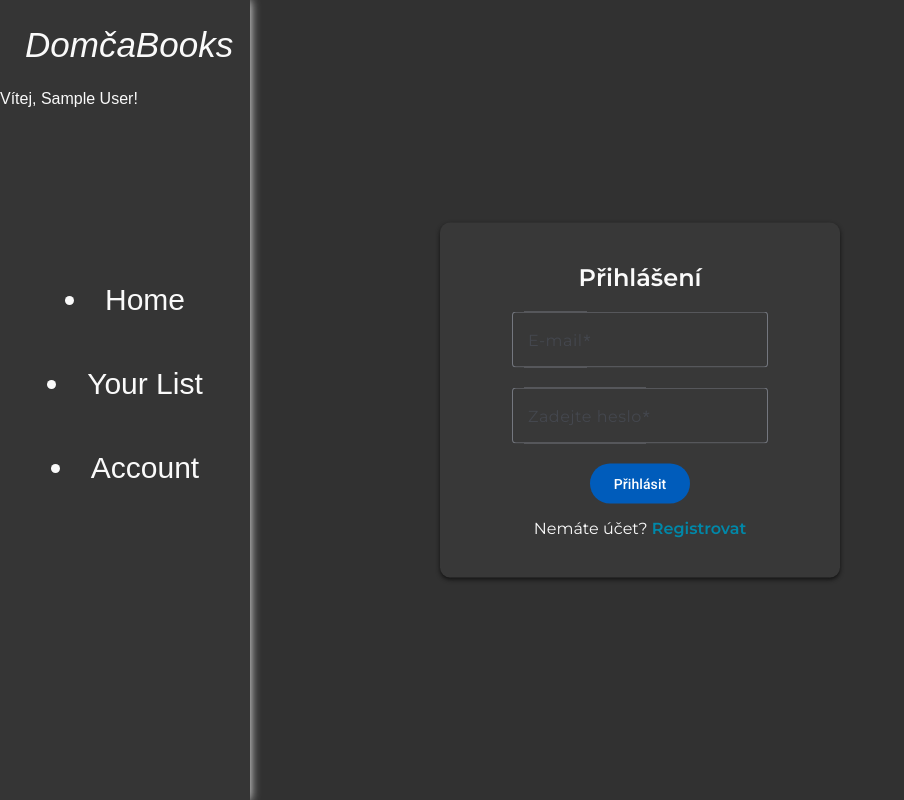
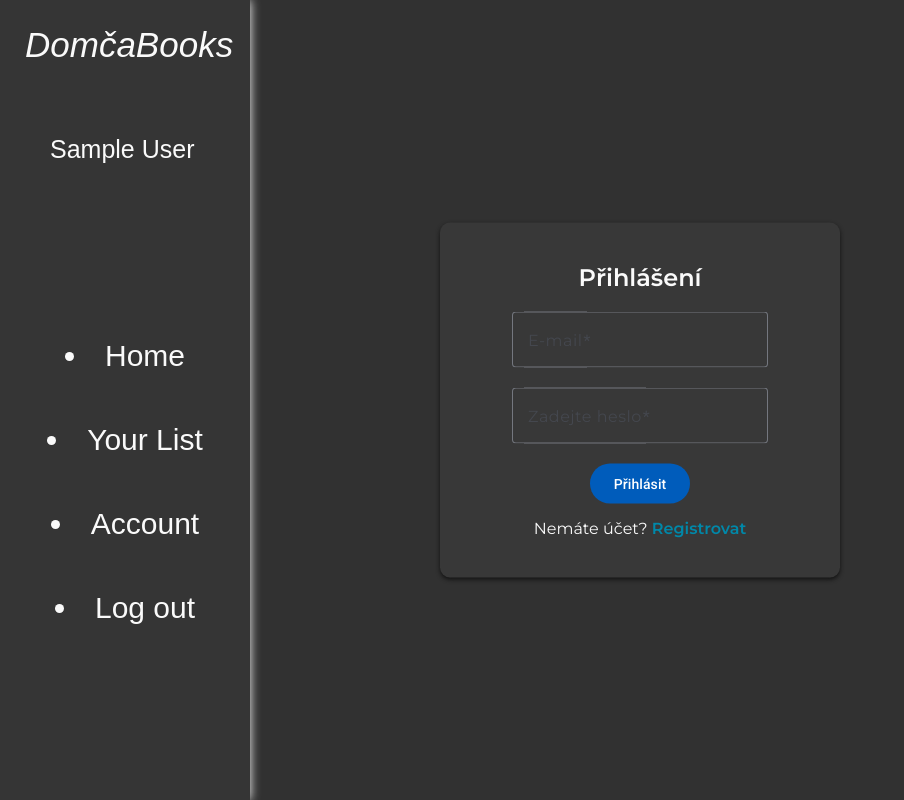
Before and after one commit to DomDomiX/LibraryApp---FrontEnd, an Angular app: page /login in a window 1280 px wide. Shown: the whole page, without its empty margins (0-904 px from the left). Built offline with nearby package versions, Linux system fonts and the light colour scheme; sample sign-in values are in the browser's storage.

Commit message:
Zobrazení knih uživatele

```diff
--- a/src/app/app.component.css
+++ b/src/app/app.component.css
@@ -64,3 +64,13 @@ body {
     color: #fafafa;
     font-size: 35px;
 }
+
+.user {
+    margin-left: 50px;
+    margin-top: 70px;
+    width: 100%;
+}
+
+.user p {
+    font-size: 25px;
+}
--- a/src/app/app.component.html
+++ b/src/app/app.component.html
@@ -2,16 +2,25 @@
     <div class="navbar">
         <i><div class="logo">DomčaBooks</div></i>
 
-        @if (loggedIn) {
-            <p>Vítej, {{ userName }}!</p>
-        } @else {
-            <p>Nejste přihlášen.</p>
-        }
+        <div class="user">
+            @if (loggedIn) {
+            <p>{{ userName }}</p>
+            } @else {
+                <p></p>
+            }
+        </div>
+
 
         <div class="navbar-items">
-            <li class="navbar-item"><a routerLink=>Home</a></li>
-            <li class="navbar-item"><a routerLink="/userBooks">Your List</a></li>
-            <li class="navbar-item"><a routerLink="/login">Account</a></li>
+            @if (loggedIn) {
+                <li class="navbar-item"><a routerLink=>Home</a></li>
+                <li class="navbar-item"><a routerLink="/userBooks">Your List</a></li>
+                <li class="navbar-item"><a routerLink="">Account</a></li>
+                <li class="navbar-item"><a routerLink="">Log out</a></li>
+            } @else {
+                <li class="navbar-item"><a routerLink=>Home</a></li>
+                <li class="navbar-item"><a routerLink="/login">Log in</a></li>
+            }
         </div>
     </div>
     <router-outlet></router-outlet>
--- a/src/app/app.component.ts
+++ b/src/app/app.component.ts
@@ -1,4 +1,4 @@
-import { Component } from '@angular/core';
+import { Component, OnInit } from '@angular/core';
 import { RouterOutlet } from '@angular/router';
 import { RouterLink } from '@angular/router';
 import { Router, NavigationEnd } from '@angular/router';
@@ -13,14 +13,19 @@ import { Inject, PLATFORM_ID } from '@angular/core';
   templateUrl: './app.component.html',
   styleUrl: './app.component.css'
 })
-export class AppComponent {
+export class AppComponent implements OnInit {
   title = 'LibraryApp';
   userName = '';
   loggedIn = false;
+  books: any[] = [];
 
   constructor(public router: Router, @Inject(PLATFORM_ID) private platformId: Object) {}
 
   ngOnInit() {
+    this.whoAmI();
+  }
+
+  whoAmI() {
     if (isPlatformBrowser(this.platformId)) {
       const user = localStorage.getItem("user");
       console.log("Načtený user:", user);  // Logujme obsah načtený z localStorage
@@ -32,4 +37,6 @@ export class AppComponent {
       }
     }
   }
+
+  // <-- TODO: Udelat odhlaseni -->
 }
--- a/src/app/login/login.component.ts
+++ b/src/app/login/login.component.ts
@@ -53,9 +53,7 @@ export class LoginComponent {
           name: `${res.firstName} ${res.lastName}`
         };
         localStorage.setItem("user", JSON.stringify(user));
-        localStorage.setItem("token", res.token);  // Uložíme JWT token
-
-         // Přejdeme na stránku uživatelské knihovny
+        localStorage.setItem("token", res.accessToken);
         this.router.navigate(['/userBooks']);
       },
       error: (err) => {
--- a/src/app/shared/auth.service.ts
+++ b/src/app/shared/auth.service.ts
@@ -1,6 +1,7 @@
-import { HttpClient } from '@angular/common/http';
-import { Injectable } from '@angular/core';
-import { Observable } from 'rxjs';
+import { HttpClient, HttpHeaders } from '@angular/common/http';
+import { Injectable, PLATFORM_ID, Inject } from '@angular/core';
+import { isPlatformBrowser } from '@angular/common';
+import { Observable, tap } from 'rxjs';
 
 @Injectable({
   providedIn: 'root'
@@ -9,7 +10,10 @@ export class AuthService {
   // Addresa Backendu
   private baseUrl = 'http://localhost:3000/api/auth';
 
-  constructor(private http: HttpClient) {}
+  constructor(
+    private http: HttpClient,
+    @Inject(PLATFORM_ID) private platformId: Object
+  ) {}
 
   // Metody odkazující na metody na backendu
   register(data: { firstName: string; lastName: string; email: string; password: string }): Observable<any> {
@@ -17,6 +21,37 @@ export class AuthService {
   }
 
   login(data: { email: string; password: string }): Observable<any> {
-    return this.http.post(`${this.baseUrl}/login`, data);
+    return this.http.post(`${this.baseUrl}/login`, data).pipe(
+      tap((response: any) => {
+        console.log('Celá odpověď z loginu:', response);
+        if (response && response.accessToken && isPlatformBrowser(this.platformId)) {
+          localStorage.setItem('token', response.accessToken);
+          console.log('Token uložen do localStorage:', response.accessToken);
+          console.log('Načtený token hned po uložení:', localStorage.getItem('token'));
+        } else if (!isPlatformBrowser(this.platformId)) {
+          console.log('localStorage není dostupný na serveru, token se neuloží.');
+        } else {
+          console.error('accessToken chybí v odpovědi:', response);
+        }
+      })
+    );
+  }
+
+  getBooks(): Observable<any> {
+    if (!isPlatformBrowser(this.platformId)) {
+      console.log('localStorage není dostupný na serveru, přeskakuji volání getBooks.');
+      throw new Error('Cannot access localStorage on server');
+    }
+
+    const token = localStorage.getItem('token');
+    console.log('Načtený token:', token);
+    if (!token) {
+      throw new Error('No token found');
+    }
+    const headers = new HttpHeaders({
+      Authorization: `Bearer ${token}`
+    });
+    console.log('Posílaná hlavička:', headers.get('Authorization'));
+    return this.http.get(`${this.baseUrl}/userBooks`, { headers });
   }
 }
--- a/src/app/user-books/user-books.component.html
+++ b/src/app/user-books/user-books.component.html
@@ -2,10 +2,12 @@
     <div class="obsah">
         <h1>Your Books</h1>
         <div class="book-items">
-            <div class="book-item"><div class="book-text">Harry Potter</div></div>
-            <div class="book-item"><div class="book-text">Harry Potter</div></div>
-            <div class="book-item"><div class="book-text">Harry Potter</div></div>
-            <div class="book-item"><div class="book-text">Harry Potter</div></div>
-            <div class="book-item"><div class="book-text">Harry Potter</div></div>
+            @if (books.length === 0) {
+                <p>Žádné knihy nenalezeny.</p>
+              }
+
+            @for (book of books; track book.id) {
+                <div class="book-item"><div class="book-text">{{ book.name }}</div></div>
+            }
         </div>
     </div>
--- a/src/app/user-books/user-books.component.ts
+++ b/src/app/user-books/user-books.component.ts
@@ -1,11 +1,47 @@
-import { Component } from '@angular/core';
+import { Component, OnInit, PLATFORM_ID, Inject } from '@angular/core';
+import { AuthService } from '../shared/auth.service';
+import { CommonModule } from '@angular/common';
+import { Router } from '@angular/router';
+import { isPlatformBrowser } from '@angular/common';
 
 @Component({
   selector: 'app-user-books',
-  imports: [],
+  standalone: true,
+  imports: [CommonModule],
   templateUrl: './user-books.component.html',
   styleUrl: './user-books.component.css'
 })
-export class UserBooksComponent {
+export class UserBooksComponent implements OnInit {
+  books: any[] = [];
 
+  constructor(
+    private authService: AuthService,
+    private router: Router,
+    @Inject(PLATFORM_ID) private platformId: Object
+  ) {}
+
+  ngOnInit() {
+    if (isPlatformBrowser(this.platformId)) {
+      const token = localStorage.getItem('token');
+      if (!token) {
+        this.router.navigate(['/login']);
+        return;
+      }
+      this.getBooks();
+    } else {
+      console.log('Na serveru (SSR) přeskakuji načítání knih.');
+    }
+  }
+
+  getBooks() {
+    this.authService.getBooks().subscribe({
+      next: (res) => {
+        this.books = res;
+        console.log('Načtené knihy:', this.books);
+      },
+      error: (err) => {
+        console.error('Chyba při načítání knih:', err);
+      }
+    });
+  }
 }
```
